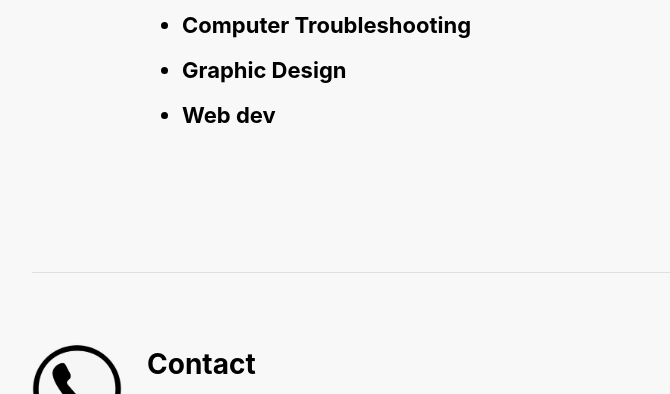
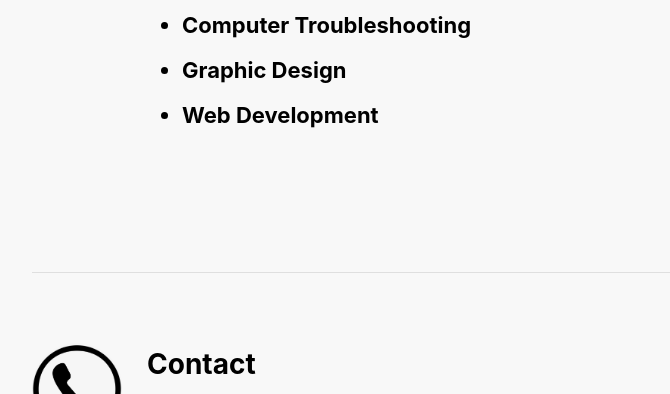
Before and after one commit to justnorriel/onepage-portfolio, a plain HTML site: page index.html in a window 1280 px wide. Shown: the part 815-1209 px from the top of the page, without its empty margins (133-803 px from the left). Drawn offline with Linux system fonts and the light colour scheme.

Commit message:
update skills

```diff
--- a/index.html
+++ b/index.html
@@ -66,7 +66,7 @@
                             <li><strong>UI Design</strong></li>
                             <li><strong>Computer Troubleshooting</strong></li>
                             <li><strong>Graphic Design</strong></li>
-                            <li><strong>Web dev</strong></li></ul>
+                            <li><strong>Web Development</strong></li></ul>
                     </div>
                 </div>
             </article>
```
